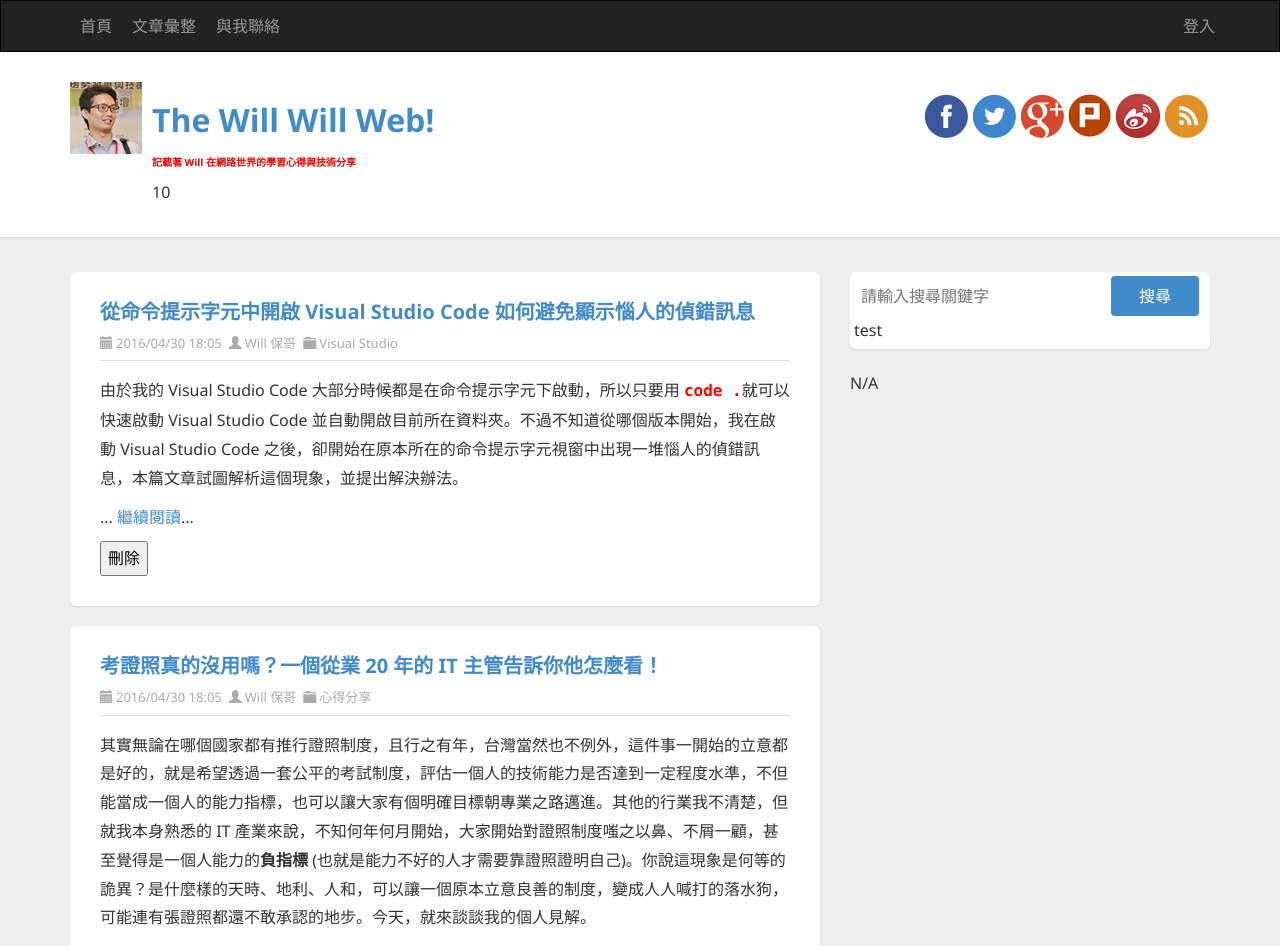
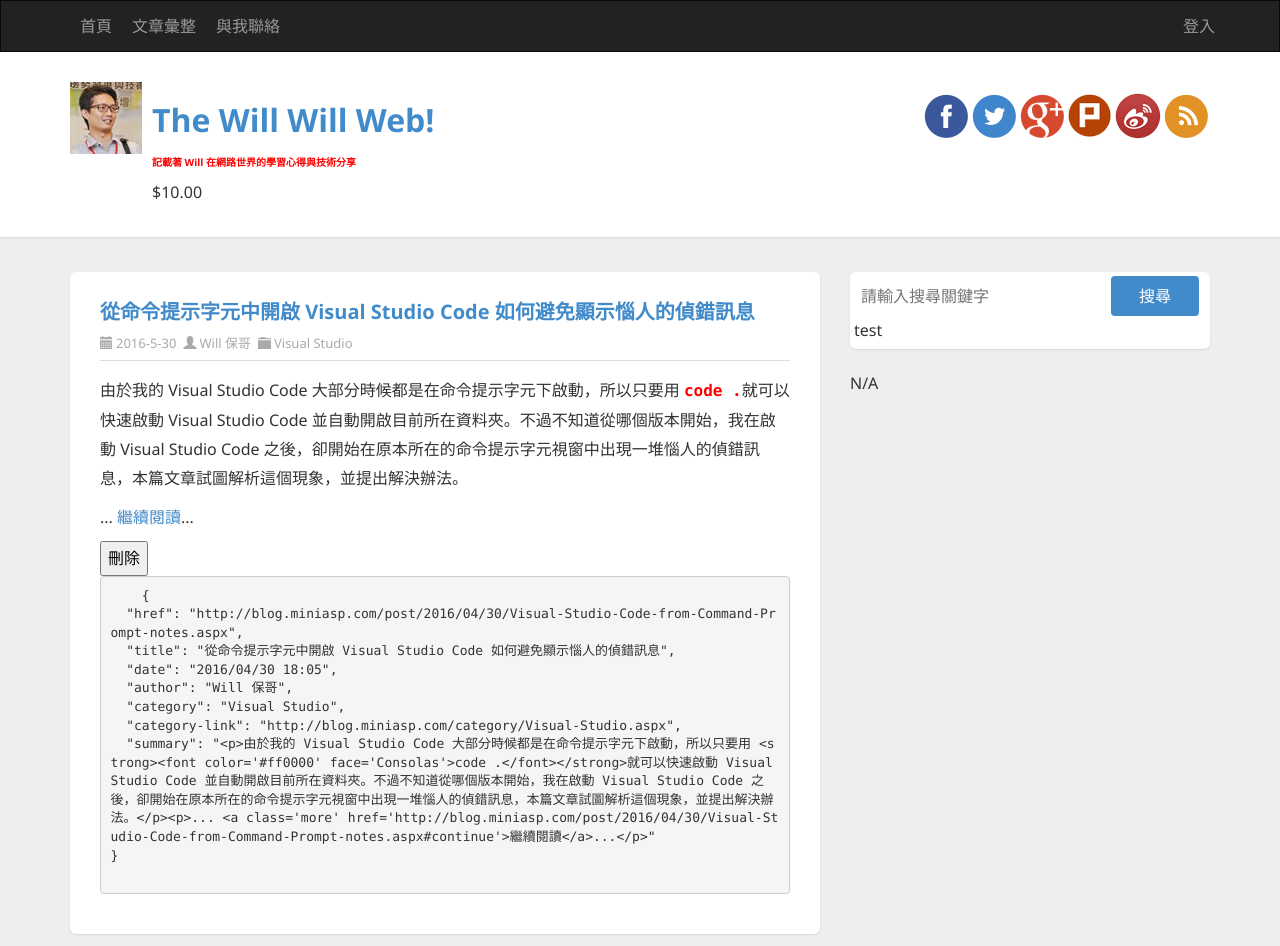
Before and after one commit to myericho/ng2Rookie, an Angular app: page / in a window 1280 px wide. Shown: the top 946 px of the page. Built offline with nearby package versions, Linux system fonts and the light colour scheme.

Commit message:
試做 pipe

```diff
--- a/src/app/article/article.component.html
+++ b/src/app/article/article.component.html
@@ -4,7 +4,7 @@
       <a [href]="item.href">{{item.title}}</a>
     </h2>
     <div class="post-info clearfix">
-      <span class="post-date"><i class="glyphicon glyphicon-calendar"></i>2016/04/30 18:05</span>
+      <span class="post-date"><i class="glyphicon glyphicon-calendar"></i>{{item.date| date:'y-m-d'}}</span>
       <span class="post-author"><i class="glyphicon glyphicon-user"></i><a href="http://blog.miniasp.com/author/will.aspx">{{item.author}}</a></span>
       <span class="post-category"><i class="glyphicon glyphicon-folder-close"></i><a [href]="item.category-link" >{{item.category}}</a></span>
     </div>
@@ -12,4 +12,7 @@
   <section class="post-body text" [innerHTML]="item.summary">
   </section>
     <button (click)="doDelete(item)" >刪除</button>
+    <pre>
+    {{item|json}}
+    </pre>
 </article>
--- a/src/app/header/header.component.html
+++ b/src/app/header/header.component.html
@@ -29,7 +29,8 @@
 
       <div class="pull-left">
         <h1><a [href]="titleUrl">{{title}}</a></h1>
-        <h3 [innerHTML]="subtitle" (click)="changeTitle($event)" [ngStyle]="{'font-size': num+'px'}" [ngClass]="{'red': num%2 ==0 }"></h3>{{num}}
+        <h3 [innerHTML]="subtitle" (click)="changeTitle($event)" [ngStyle]="{'font-size': num+'px'}" [ngClass]="{'red': num%2 ==0 }"></h3>
+        {{num| currency:'USD':true:'1.2-2'}}
       </div>
 
       <div *ngIf="num %2 ==0" id="social-icons" class="pull-right social-icon">
```
